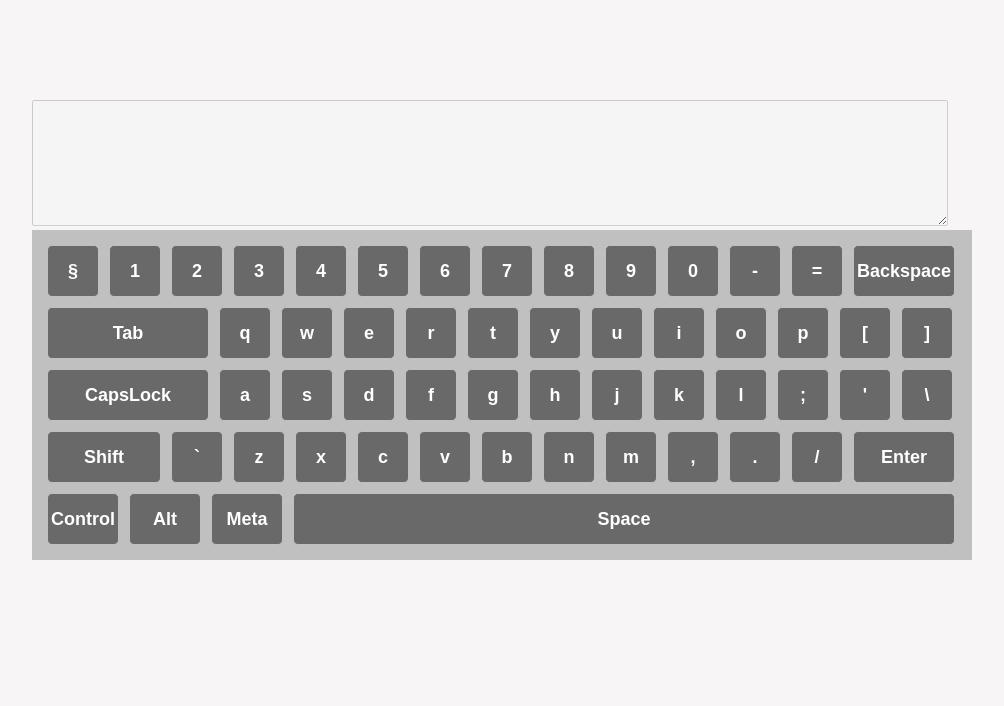
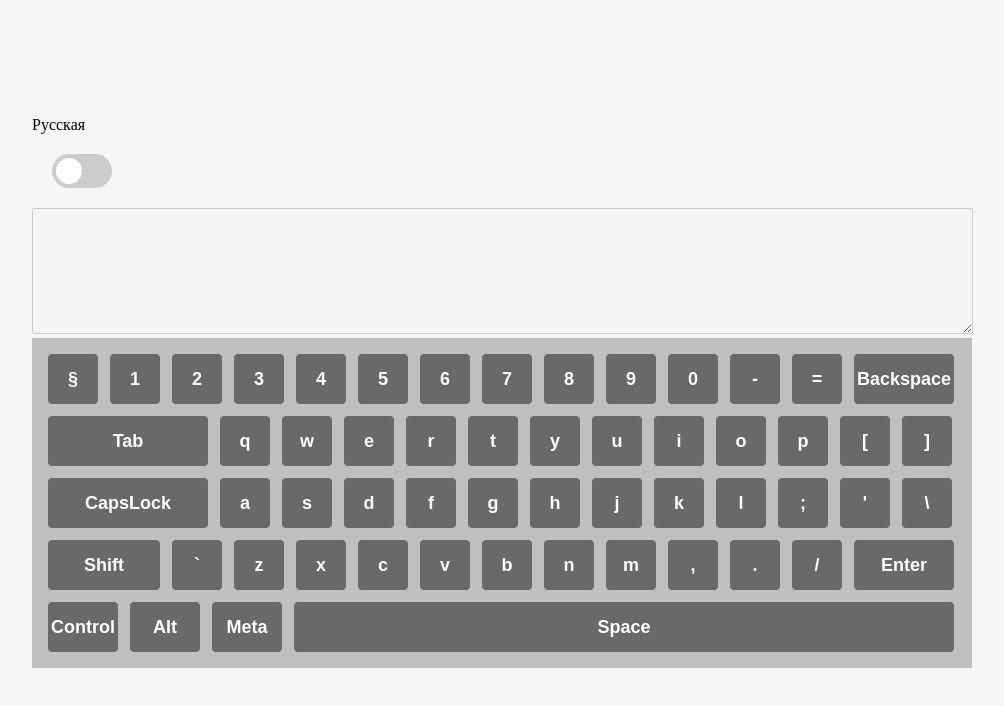
Before and after one commit to Atamananet/movie-search, a plain HTML site: page index.html in a window 1280 px wide. Shown: the whole page, without its empty margins (96-1100 px from the left). Drawn offline with Linux system fonts and the light colour scheme.

Commit message:
feat: add russian language layout

```diff
--- a/index.html
+++ b/index.html
@@ -9,7 +9,11 @@
 </head>
 
 <body>
-
+    <p id="lang">Русская</p>
+    <label id="switch">
+        <input id="checkbox" type="checkbox">
+        <span class="slider round"></span>
+      </label>
     <script src="script.js"></script>
 </body>
 
--- a/script.js
+++ b/script.js
@@ -1,7 +1,13 @@
-const _macKeyboard = ['§ ±', '1 !', '2 @', '3 #', '4 $', '5 %', '6 ˆ', '7 &', '8 *', '9 (', '0 )', '- _', '= +', 'Backspace' ,'',
+const _macKeysLayout = ['§ ±', '1 !', '2 @', '3 #', '4 $', '5 %', '6 ˆ', '7 &', '8 *', '9 (', '0 )', '- _', '= +', 'Backspace', '',
     'Tab', 'q Q', 'w W', 'e E', 'r R', 't T', 'y Y', 'u U', 'i I', 'o O', 'p P', '[ {', '] }', '',
     'CapsLock', 'a A', 's S', 'd D', 'f F', 'g G', 'h H', 'j J', 'k K', 'l L', '; :', '\' \"', '\\ |', '',
     'Shift', '` ˜', 'z Z', 'x X', 'c C', 'v V', 'b B', 'n N', 'm M', ', <', '. >', '/ ?', 'Enter', '',
+    'Control', 'Alt', 'Meta', 'Space'];
+
+const _ruKeysLayout = ['ё Ё', '1 !', '2 "', '3 №', '4 ;', '5 %', '6 :', '7 ?', '8 *', '9 (', '0 )', '- _', '= +', 'Backspace', '',
+    'Tab', 'й Й', 'ц Ц', 'у У', 'к К', 'е Е', 'н Н', 'г Г', 'ш Ш', 'щ Щ', 'з З', 'х Х', 'ъ Ъ',
+    'CapsLock', 'ф Ф', 'ы Ы', 'в В', 'а А', 'п П', 'р Р', 'о О', 'л Л', 'д Д', 'ж Ж', 'э Э', '\\ /', '',
+    'Shift', '] [', 'я Я', 'ч Ч', 'с С', 'м М', 'и И', 'т Т', 'ь Ь', 'б Б', 'ю Ю', '. ,', 'Enter', '',
     'Control', 'Alt', 'Meta', 'Space'];
 
 function createKeyboard(keysArray) {
@@ -22,11 +28,11 @@ function createKeyboard(keysArray) {
     function keyType(button) {
         // add extra width style for buttons
         // add permament 'press' on 'click' event
-        if (button == '') { console.log('ITS NEW LINE'); return 'new line';}
+        if (button == '') { console.log('ITS NEW LINE'); return 'new line'; }
         if (['CapsLock', 'Shift', 'Ctrl', 'Meta', 'Alt', 'Control'].includes(button.toString())) {
             return 'command';
         }
-        if ('qwertyuiopasdfghjklzxcvbnm'.split('').includes(button.toString().toLowerCase())) {
+        if ('qwertyuiopasdfghjklzxcvbnmёйцукенгшщзхъфывапролджэячсмитьбю'.split('').includes(button.toString().toLowerCase())) {
             return 'letter';
         }
         else { return 'simbol'; }
@@ -52,7 +58,9 @@ function createKeyboard(keysArray) {
 // ********************** //
 // keyboard event handler //
 let keyDownHandler = (event) => {
-
+    if ((event.ctrlKey && event.altKey && event.shiftKey)){
+        changeLanguage();
+    }
     if (event.code == 'CapsLock') {
         // change letter buttons
         letters.forEach((i) => i.classList.toggle('hidden'));
@@ -87,7 +95,7 @@ let keyDownHandler = (event) => {
             document.getElementById('text-area').value += '\t';
             break;
         default:
-        if (event.key.length <= 1) {
+            if (event.key.length <= 1) {
                 document.getElementById('text-area').value += event.key;
             }
             break;
@@ -95,11 +103,20 @@ let keyDownHandler = (event) => {
 }
 
 let keyUpHandler = (event) => {
-
     if (event.code == 'Space') {
         document.getElementById(event.code).classList.remove('pressed');
     } else {
         document.getElementById(event.key).classList.toggle('pressed');
+    }
+    if (event.key == 'Shift') {
+        // simbol buttons toggle
+        keys.forEach((i) => (i.classList.toggle('hidden')));
+        // toggle letter buttons
+        letters.forEach((i) => (i.classList.toggle('hidden')));
+    }
+    if (event.code == 'CapsLock') {
+        // change letter buttons
+        letters.forEach((i) => i.classList.toggle('hidden'));
     }
 }
 
@@ -151,7 +168,6 @@ let mouseUpHandler = (event) => {
 
 
 
-let keyboardWrapper = document.createElement('div');
 let textArea = document.createElement('textarea');
 // block mouse focus and direct input
 textArea.disabled = true;
@@ -159,7 +175,17 @@ textArea.id = 'text-area';
 
 
 // create markup and set keyboard layout //
-document.body.append(textArea, createKeyboard(_macKeyboard));
+let engKeyboard = createKeyboard(_macKeysLayout);
+let ruKeyboard = createKeyboard(_ruKeysLayout);
+ruKeyboard.classList.add('hidden');
+
+document.body.append(textArea, engKeyboard, ruKeyboard);
+
+
+function changeLanguage(){
+    engKeyboard.classList.toggle('hidden');
+    ruKeyboard.classList.toggle('hidden');
+}
 
 // nodes arrays by behavior
 const keys = [...document.getElementsByClassName('simbol')];
@@ -172,5 +198,7 @@ document.addEventListener('keyup', keyUpHandler);
 // mouse events listeners
 [...keys, ...letters, ...commands].forEach((item) => item.addEventListener('mousedown', mouseDownHandler));
 [...keys, ...letters, ...commands].forEach((item) => item.addEventListener('mouseup', mouseUpHandler));
+// checkbox event (keyboard layout)
+document.getElementById('switch').addEventListener('mousedown', changeLanguage);
 // disable text selecting by double click
 [...keys, ...letters, ...commands].forEach((item) => item.addEventListener('dblclick', () => (false)));
--- a/style.css
+++ b/style.css
@@ -48,7 +48,7 @@ span{
     cursor: pointer;
 }
 textarea{
-    width: 910px;
+    width: 935px;
     height: 120px;
     margin: auto;
     font-size: 18px;
@@ -70,3 +70,66 @@ textarea{
 br{
     background-color: black;
 }
+
+#switch {
+    position: relative;
+    display: block;
+    width: 60px;
+    height: 34px;
+    margin: 20px;
+  }
+
+  /* Hide default HTML checkbox */
+  #switch input {
+    opacity: 0;
+    width: 0;
+    height: 0;
+  }
+
+  /* The slider */
+  .slider {
+    position: absolute;
+    cursor: pointer;
+    top: 0;
+    left: 0;
+    right: 0;
+    bottom: 0;
+    background-color: #ccc;
+    -webkit-transition: .4s;
+    transition: .4s;
+  }
+
+  .slider:before {
+    position: absolute;
+    content: "";
+    height: 26px;
+    width: 26px;
+    left: 4px;
+    bottom: 4px;
+    background-color: white;
+    -webkit-transition: .4s;
+    transition: .4s;
+  }
+
+  input:checked + .slider {
+    background-color: #2196F3;
+  }
+
+  input:focus + .slider {
+    box-shadow: 0 0 1px #2196F3;
+  }
+
+  input:checked + .slider:before {
+    -webkit-transform: translateX(26px);
+    -ms-transform: translateX(26px);
+    transform: translateX(26px);
+  }
+
+  /* Rounded sliders */
+  .slider.round {
+    border-radius: 34px;
+  }
+
+  .slider.round:before {
+    border-radius: 50%;
+  }
```
